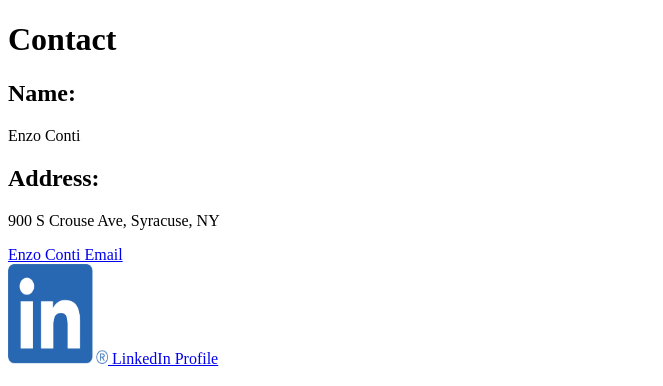
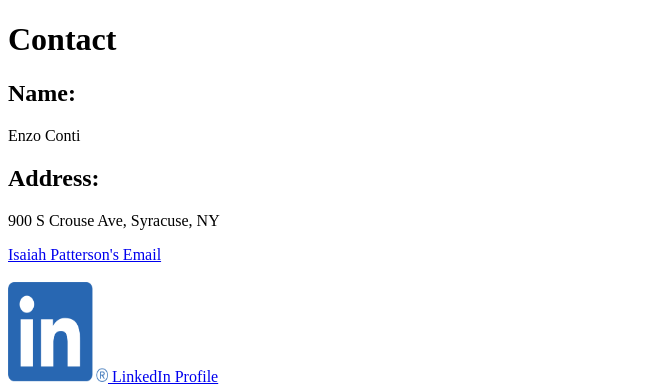
Before and after one commit to enzoconti1/ist263, a plain HTML site: page lab03/contact.html in a window 1280 px wide. Shown: the top 386 px of the page, without its empty margins (0-663 px from the left). Drawn offline with Linux system fonts and the light colour scheme; grey boxes are pictures that could not be loaded.

Commit message:
Update contact.html

```diff
--- a/lab03/contact.html
+++ b/lab03/contact.html
@@ -8,7 +8,7 @@
         <p>Enzo Conti</p>
         <h2>Address:</h2>
         <p>900 S Crouse Ave, Syracuse, NY</p>
-        <a href="mailto:eaconti@syr.edu">Enzo Conti Email</a>
+        <a href="mailto:iapatter@syr.edu"> Isaiah Patterson's Email</a><br>
         <br>
         <a href="https://www.linkedin.com/in/enzo-a-conti/"><img width="100" height="100" src="../images/LI-In-Bug.png"> LinkedIn Profile</a><br>
         <br>
```
